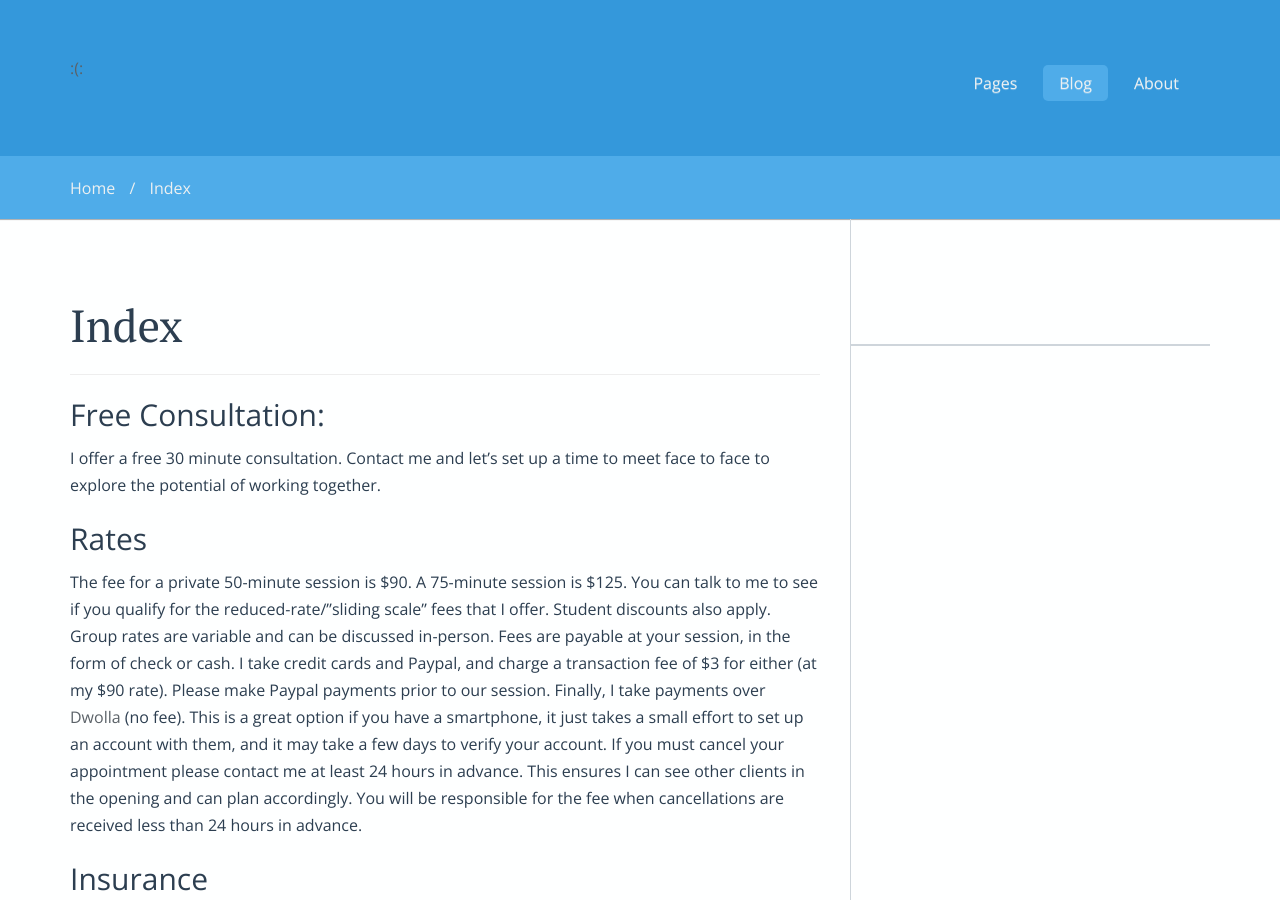
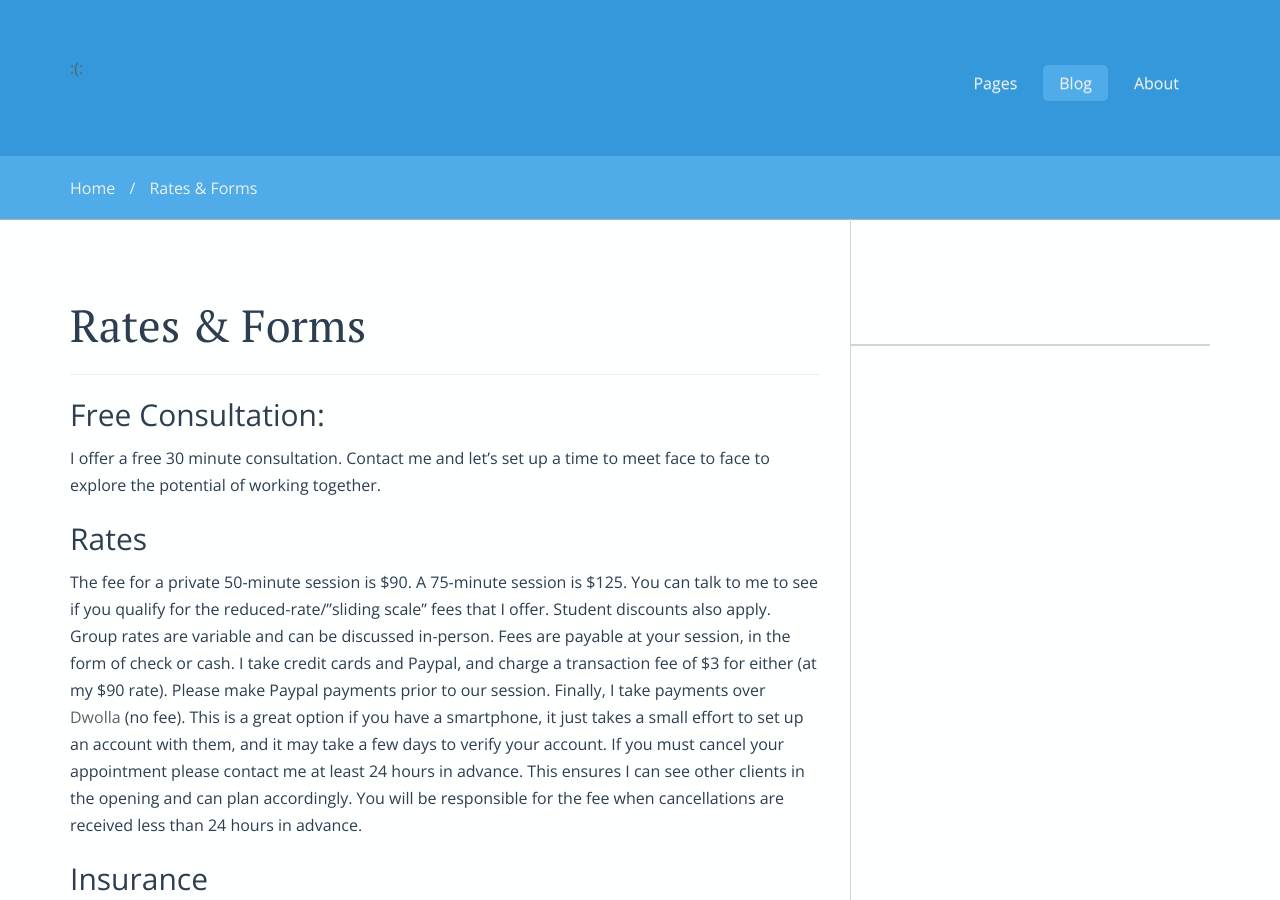
Before and after one commit to Patrick-Dougherty/patrick-dougherty.github.com, a Jekyll site: the page built from rates_and_forms/index.md, in a window 1280 px wide and 900 px high. Built offline with Jekyll 4.4.1, drawn with Linux system fonts in a browser that asks for light colours; nearby versions of some CDN libraries; library files that are not in the unit come from our copies.

Commit message:
fix page title for rates and forms

```diff
--- a/rates_and_forms/index.md
+++ b/rates_and_forms/index.md
@@ -1,6 +1,6 @@
 ---
 layout: page
-title: "Index"
+title: "Rates &amp; Forms"
 description: "Rates &amp; Forms"
 ---
 {% include JB/setup %}
```
